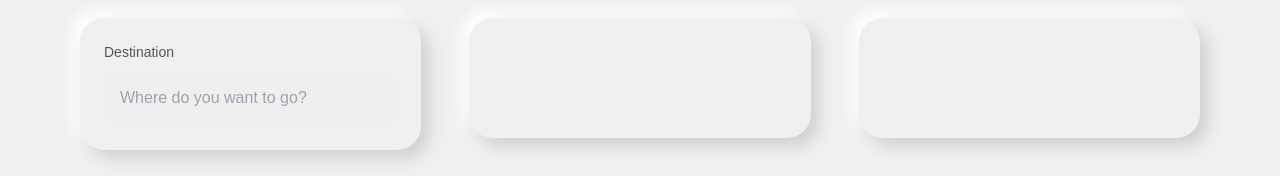
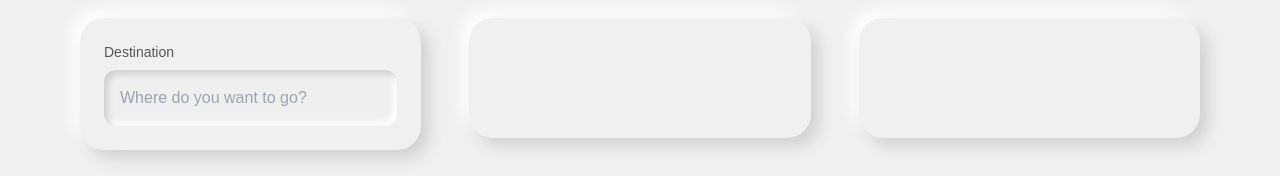
Before and after one commit to sagar-datta/travel-itinerary-ai, a Next.js app: page / in a window 1280 px wide. Both pictures are taken after a click on the button "Begin Your Journey". Shown: the part 302-478 px from the top of the page. Built offline with nearby package versions, Linux system fonts and the light colour scheme.

Commit message:
Refactor Input component styles; update shadow effects for improved visual consistency and user experience

```diff
--- a/src/app/components/common/Input.tsx
+++ b/src/app/components/common/Input.tsx
@@ -31,6 +31,7 @@ export function Input({
           rounded-xl p-4 w-full outline-none
           dark:bg-dark-base/50 bg-light-base/50
           dark:text-dark-text-primary text-light-text-primary
+          dark:shadow-neu-dark-pressed shadow-neu-light-pressed
           ${className}
         `}
       />
--- a/tailwind.config.ts
+++ b/tailwind.config.ts
@@ -48,11 +48,11 @@ const config: Config = {
       boxShadow: {
         'neu-light': '8px 8px 16px #D0D0D0, -8px -8px 16px #FFFFFF',
         'neu-light-hover': '4px 4px 8px #D0D0D0, -4px -4px 8px #FFFFFF',
-        'neu-light-pressed': 'inset 8px 8px 16px #D0D0D0, inset -8px -8px 16px #FFFFFF',
+        'neu-light-pressed': 'inset 4px 4px 6px #D0D0D0, inset -4px -4px 6px #FFFFFF',
         'neu-light-flat': '3px 3px 6px #D0D0D0, -3px -3px 6px #FFFFFF',
         'neu-dark': '8px 8px 16px #222222, -8px -8px 16px #444444',
         'neu-dark-hover': '4px 4px 8px #222222, -4px -4px 8px #444444',
-        'neu-dark-pressed': 'inset 8px 8px 16px #222222, inset -8px -8px 16px #444444',
+        'neu-dark-pressed': 'inset 4px 4px 6px #222222, inset -4px -4px 6px #444444',
         'neu-dark-flat': '3px 3px 6px #222222, -3px -3px 6px #444444',
       },
     },
```
